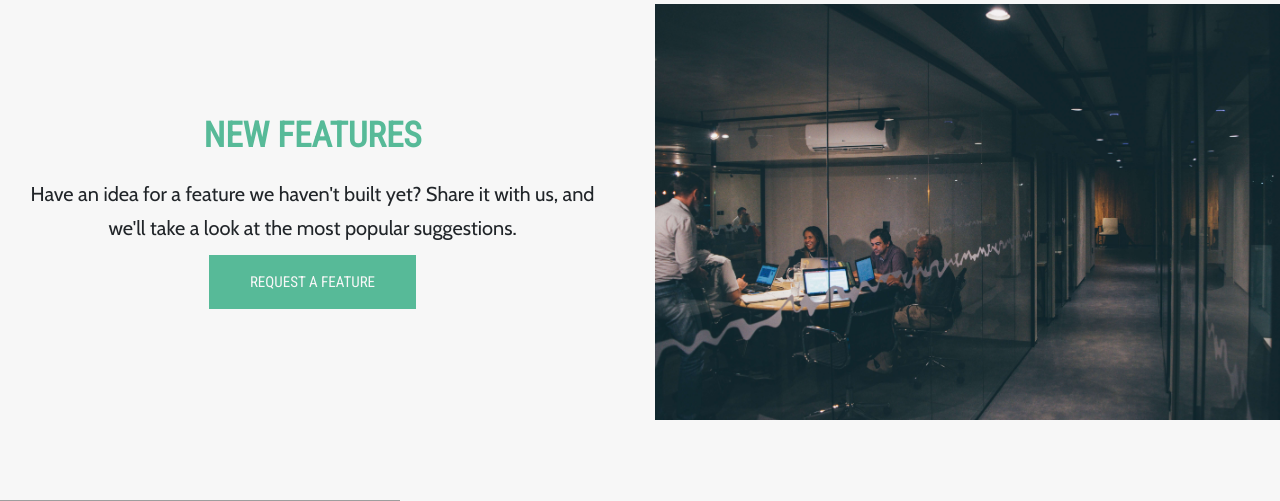
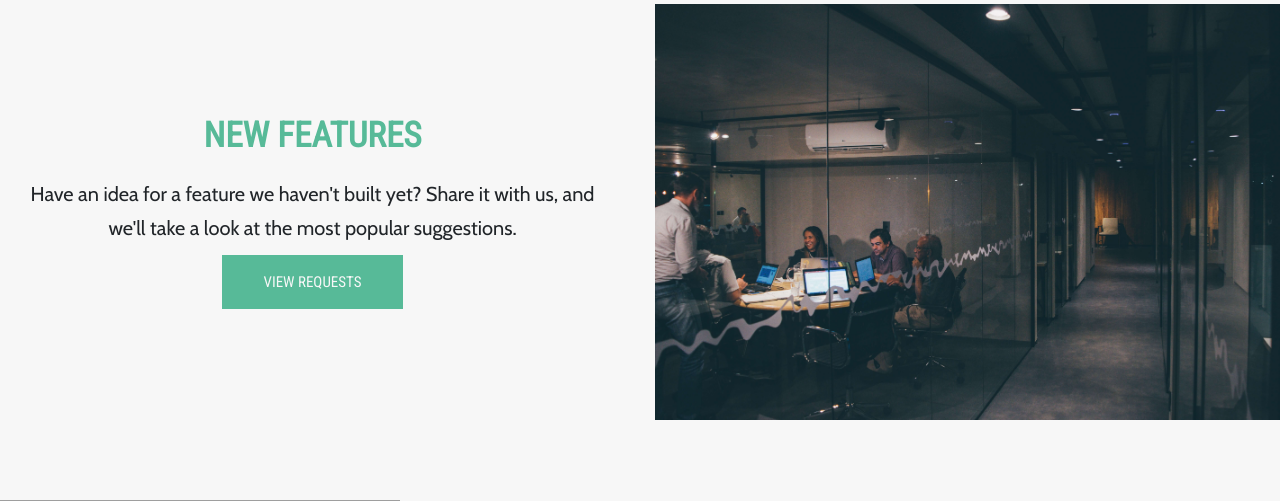
Before and after one commit to andreasdk/fsf-bugtracker, a Django app: page / in a window 1280 px wide. Shown: the part 1163-1664 px from the top of the page. Run offline with Django 3.2, Linux system fonts and the light colour scheme; parts of the project's set-up code (start-up, migrations or seed data) failed here and were passed over; some libraries are stand-ins or nearby versions; grey boxes are pictures that could not be loaded.

Commit message:
added feature links to nav and index buttons

```diff
--- a/src/templates/includes/navbar.html
+++ b/src/templates/includes/navbar.html
@@ -12,7 +12,7 @@
                     <a class="nav-link" href="{% url 'view_all_bugs' %}"><span><i class="fas fa-bug"></i></span>Bugs</a>
                 </li>
                 <li class="nav-item" data-toggle="collapse" data-target=".navbar-collapse.show">
-                    <a class="nav-link" href="#"><span><i class="fas fa-plus-circle"></i></span>Features</a>
+                    <a class="nav-link" href="{% url 'view_all_features' %}"><span><i class="fas fa-plus-circle"></i></span>Features</a>
                 </li>
             </ul>
             <ul class="navbar-nav">
--- a/src/templates/index.html
+++ b/src/templates/index.html
@@ -47,7 +47,7 @@
         <div class="col-md-6 u-center-text">
             <h2 class="heading-secondary">New Features</h2>
             <p class="paragraph">Have an idea for a feature we haven't built yet? Share it with us, and we'll take a look at the most popular suggestions.</p>
-            <a href="#" class="btn btn-primary">Request A Feature</a>
+            <a href="{% url 'view_all_features' %}" class="btn btn-primary">View Requests</a>
         </div>
         <div class="col-md-6 order-first order-md-2">
             <img src="{% static 'img/feature.jpg' %}" alt="People in a meeting room" class="img-fluid index-img">
```
